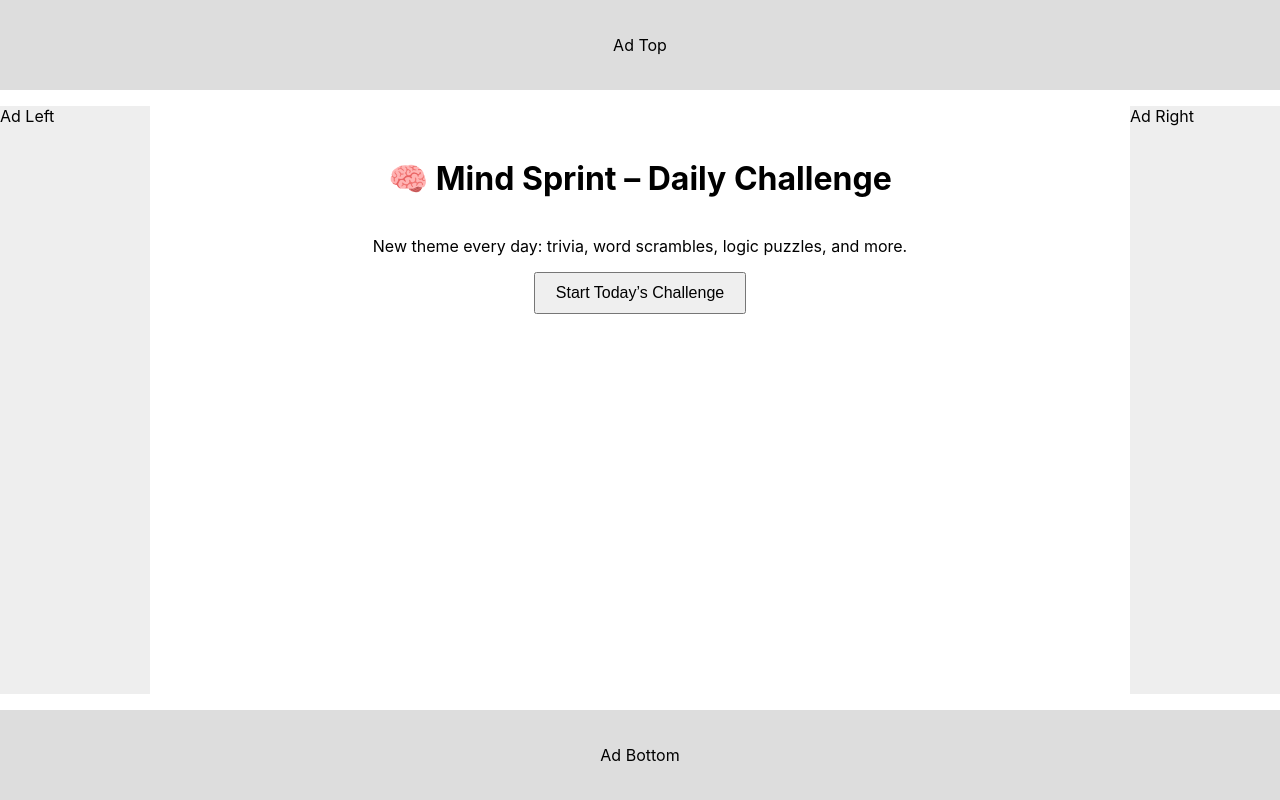
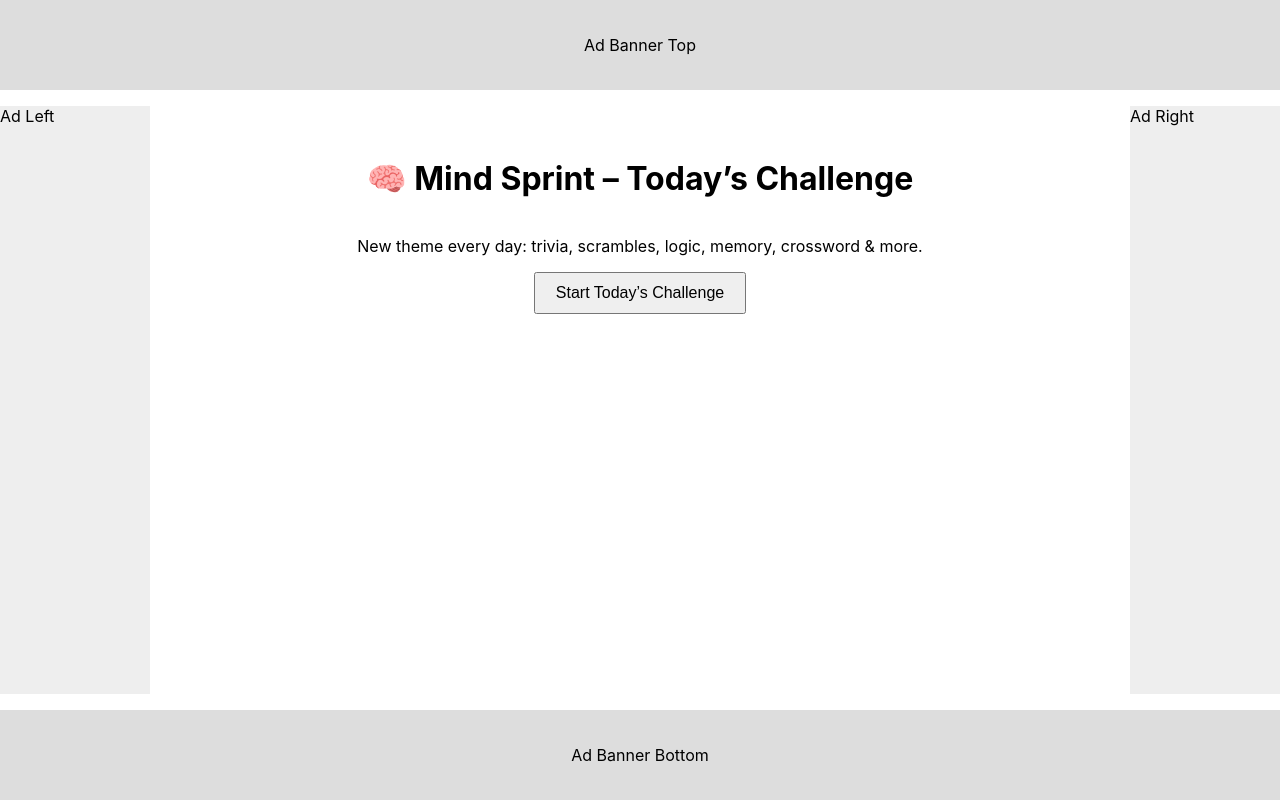
Before and after one commit to justinchase1984/mind-sprint, a Next.js app: page / in a window 1280 px wide. Built offline with nearby package versions, Linux system fonts and the light colour scheme.

Commit message:
Update index.tsx

```diff
--- a/pages/index.tsx
+++ b/pages/index.tsx
@@ -1,30 +1,46 @@
+// pages/index.tsx
 import Head from 'next/head'
 import Link from 'next/link'
+import '../styles/globals.css'
 
 export default function Home() {
   return (
     <div className="quiz-page">
       <Head>
-        <title>Mind Sprint | Today’s Brain Challenge</title>
+        <title>Mind Sprint | Today’s Challenge</title>
         <meta
           name="description"
           content="Daily puzzles in trivia, logic, memory, and more—new theme each day!"
         />
       </Head>
 
-      <div className="header" style={{background:'#ddd', height:90, lineHeight:'90px', textAlign:'center'}}>Ad Top</div>
-      <div className="adL" style={{background:'#eee'}}>Ad Left</div>
+      <div
+        className="header"
+        style={{ background: '#ddd', height: 90, textAlign: 'center', lineHeight: '90px' }}
+      >
+        Ad Banner Top
+      </div>
 
-      <div className="main" style={{textAlign:'center', padding:'2rem'}}>
-        <h1>🧠 Mind Sprint – Daily Challenge</h1>
-        <p>New theme every day: trivia, word scrambles, logic puzzles, and more.</p>
+      <div className="adL" style={{ background: '#eee' }}>Ad Left</div>
+
+      <div className="main" style={{ textAlign: 'center', padding: '2rem' }}>
+        <h1>🧠 Mind Sprint – Today’s Challenge</h1>
+        <p>New theme every day: trivia, scrambles, logic, memory, crossword & more.</p>
         <Link href="/puzzle/1">
-          <button style={{padding:'10px 20px', fontSize:16}}>Start Today’s Challenge</button>
+          <button style={{ padding: '10px 20px', fontSize: 16 }}>
+            Start Today’s Challenge
+          </button>
         </Link>
       </div>
 
-      <div className="adR" style={{background:'#eee'}}>Ad Right</div>
-      <div className="footer" style={{background:'#ddd', height:90, lineHeight:'90px', textAlign:'center'}}>Ad Bottom</div>
+      <div className="adR" style={{ background: '#eee' }}>Ad Right</div>
+
+      <div
+        className="footer"
+        style={{ background: '#ddd', height: 90, textAlign: 'center', lineHeight: '90px' }}
+      >
+        Ad Banner Bottom
+      </div>
     </div>
   )
 }
```
